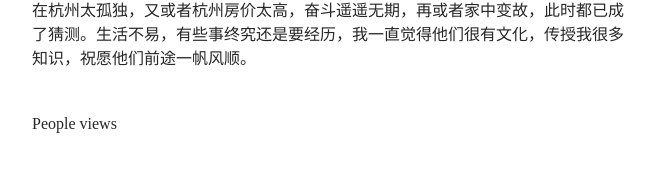
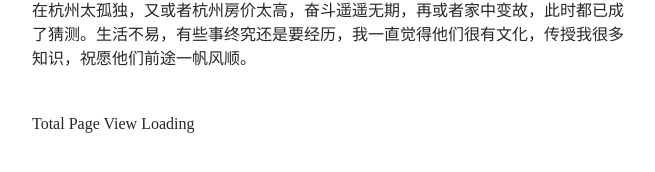
Before and after one commit to yrir/oldyuan.com, a Jekyll site: the page built from _posts/2018-12-31-01.md, in a window 1280 px wide. Shown: the part 353-525 px from the top of the page, without its empty margins (308-963 px from the left). Built offline with Jekyll 4.4.1, drawn with Linux system fonts in a browser that asks for light colours; some web fonts are replaced.

Commit message:
Update post.html

```diff
--- a/_layouts/post.html
+++ b/_layouts/post.html
@@ -21,5 +21,5 @@
 </div>
 
 <!-- Vercount -->
-<script defer src="https://events.vercount.one/js"></script>
-<span id="busuanzi_value_page_uv"></span> People views
+<script defer src="https://cn.vercount.one/js"></script>
+Total Page View <span id="vercount_value_page_pv">Loading</span>
```
